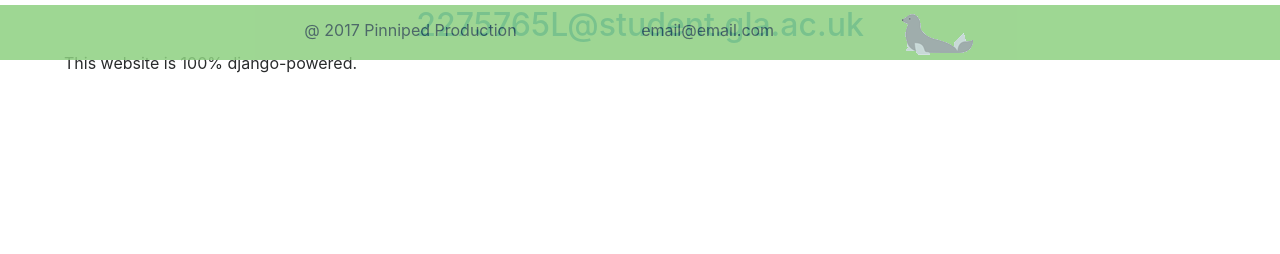
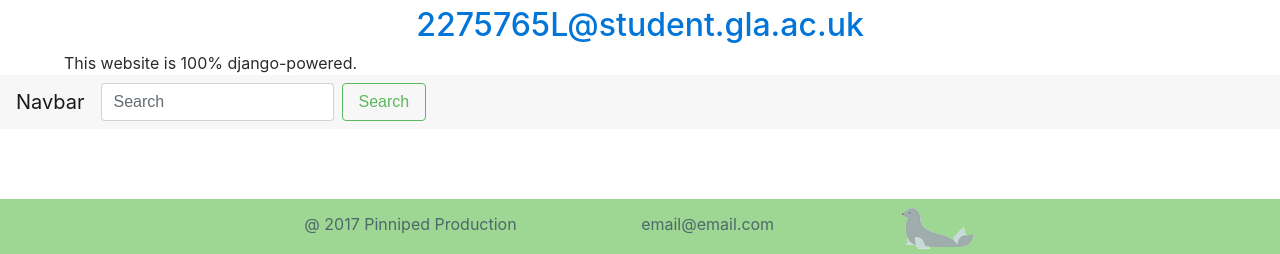
Before and after one commit to cynthi-a/Wandr, a Django app: page /wandr/about/ in a window 1280 px wide. Shown: the part 1072-1326 px from the top of the page. Before the commit the page ends 1145 px from the top, so only its background shows below. Run offline with Django 3.2, Linux system fonts and the light colour scheme; some libraries are stand-ins or nearby versions.

Commit message:
navbar added through bootstrao

```diff
--- a/static/css/base.css
+++ b/static/css/base.css
@@ -95,7 +95,7 @@ a {
 .page-wrap {
   min-height: 100%;
   /* equal to footer height */
-  margin-bottom: -70px;
+  margin-bottom: 70px;
 }
 .page-wrap:after {
   content: "";
--- a/templates/wandr/base.html
+++ b/templates/wandr/base.html
@@ -39,18 +39,44 @@
         {%  endif %}
     </div>
 
-    <ul>
+<!--     <ul>
         <li><a href="{% url 'index' %}"><img src="../../../static/images/logo-50.png" alt="Wandr Logo" style="margin: -25px 0px -20px 20px;"/></a></li>
         <li><a href="{% url 'add_picture' %}">Add a Picture</a></li>
         <li><a href="{% url 'about' %}">About</a></li>
-        <!--<li><a href="{% url 'contact' %}">Contact</a></li>-->
+        <li><a href="{% url 'contact' %}">Contact</a></li>
         {% if user.is_authenticated %}
             <li><a href="{% url 'auth_logout' %}?next=/wandr/">Log Out</a></li>
         {% else %}
             <li><a href="{% url 'auth_login' %}">Sign In</a></li>
             <li><a href="{% url 'registration_register' %}">Sign Up</a></li>
         {% endif %}
+    </ul> -->
+
+<nav class="navbar navbar-toggleable-md navbar-light bg-faded">
+  <button class="navbar-toggler navbar-toggler-right" type="button" data-toggle="collapse" data-target="#navbarSupportedContent" aria-controls="navbarSupportedContent" aria-expanded="false" aria-label="Toggle navigation">
+    <span class="navbar-toggler-icon"></span>
+  </button>
+  <a class="navbar-brand" href="#">Navbar</a>
+
+  <div class="collapse navbar-collapse" id="navbarSupportedContent">
+    <ul class="navbar-nav mr-auto">
+      <li class="nav-item active">
+        <a class="nav-link" href="#">Home <span class="sr-only">(current)</span></a>
+      </li>
+      <li class="nav-item">
+        <a class="nav-link" href="#">Link</a>
+      </li>
+      <li class="nav-item">
+        <a class="nav-link disabled" href="#">Disabled</a>
+      </li>
     </ul>
+    <form class="form-inline my-2 my-lg-0">
+      <input class="form-control mr-sm-2" type="text" placeholder="Search">
+      <button class="btn btn-outline-success my-2 my-sm-0" type="submit">Search</button>
+    </form>
+  </div>
+</nav>
+
     </div>
     <script src="https://code.jquery.com/jquery-3.1.1.slim.min.js" integrity="sha384-A7FZj7v+d/sdmMqp/nOQwliLvUsJfDHW+k9Omg/a/EheAdgtzNs3hpfag6Ed950n" crossorigin="anonymous"></script>
     <script src="https://cdnjs.cloudflare.com/ajax/libs/tether/1.4.0/js/tether.min.js" integrity="sha384-DztdAPBWPRXSA/3eYEEUWrWCy7G5KFbe8fFjk5JAIxUYHKkDx6Qin1DkWx51bBrb" crossorigin="anonymous"></script>
```
Also changed, not shown: 1 other file.
